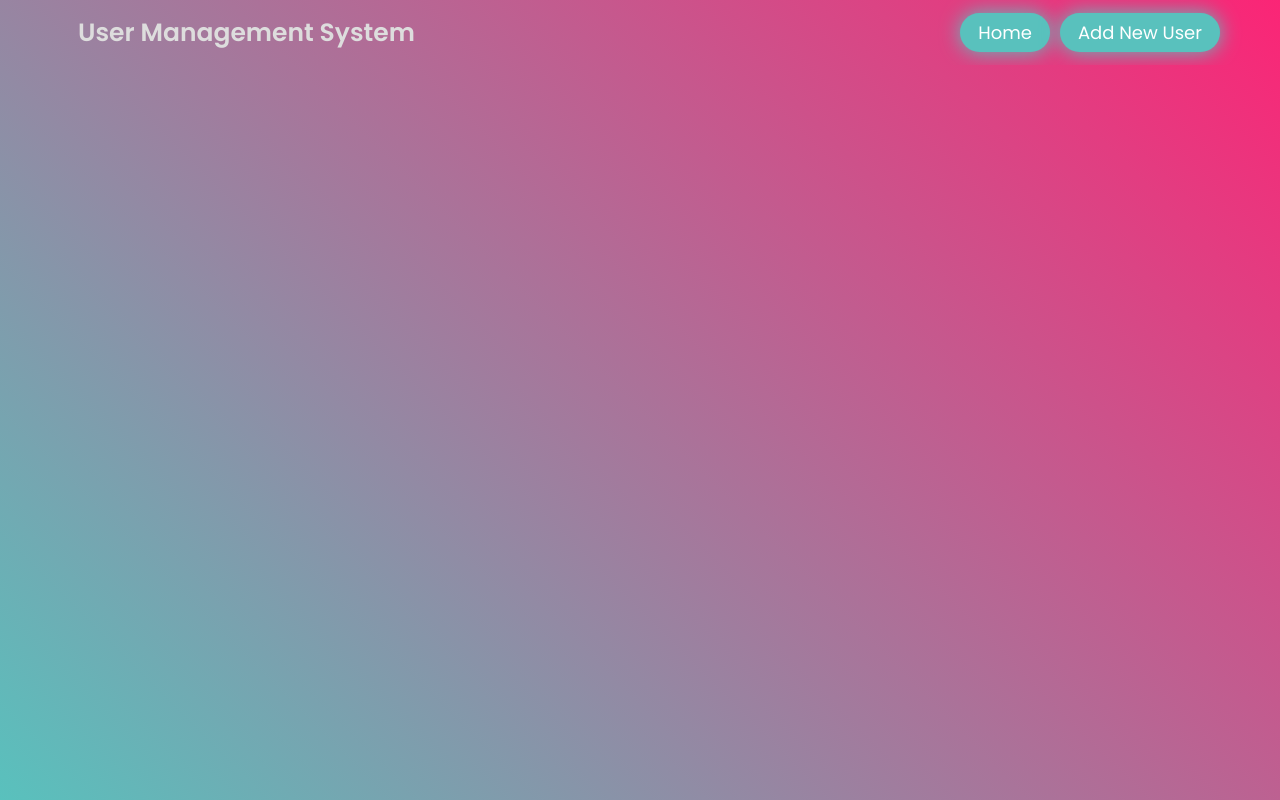
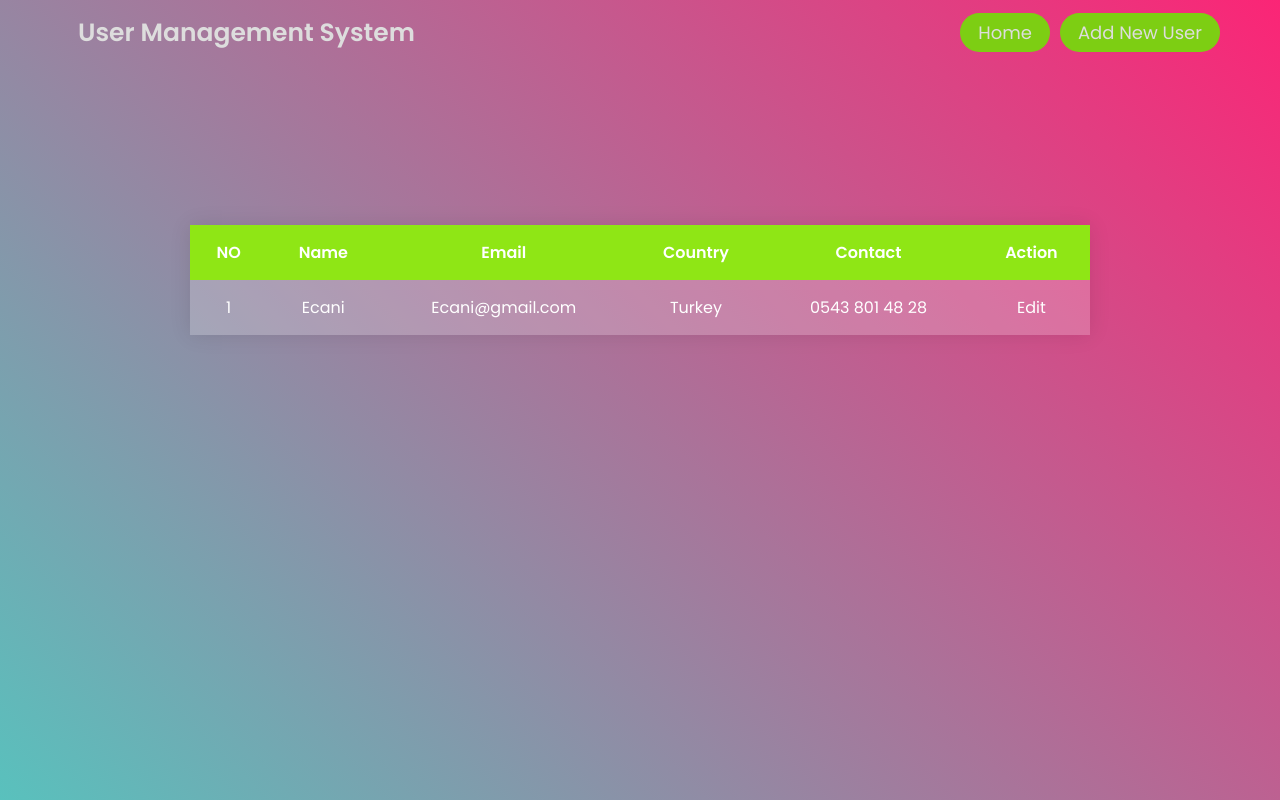
Before and after one commit to ecanivrl/React-Expressj.s, a React (Create React App) app in the folder frontend/: page / in a window 1280 px wide. Built offline with nearby package versions, Linux system fonts and the light colour scheme.

Commit message:
feat: added table home page and header

```diff
--- a/frontend/src/App.js
+++ b/frontend/src/App.js
@@ -1,9 +1,13 @@
 import Header from "./components/Header";
+import { Home } from "./pages/home/Home";
 
 function App() {
   return (
     <div >
       <Header />
+     <div className="container">
+     <Home/>
+     </div>
     </div>
   );
 }
--- a/frontend/src/components/header.css
+++ b/frontend/src/components/header.css
@@ -31,11 +31,8 @@
 }
 
 .header a.active {
-  background-color: #59C1BD;
-  /* color: #FB2576; */
-  COLOR: #fff;
+  background-color: #7DCE13;
   border-radius: 30px;
-  box-shadow: 0 0 20px #59C1BD;
 }
 .header-right {
   display: flex;
--- /dev/null
+++ b/frontend/src/pages/home/Home.jsx
@@ -0,0 +1,30 @@
+import "./home.css"
+
+export const Home = () => {
+  return (
+    <div className="table-wrapper">
+        <table>
+            <thead>
+                <tr>
+                    <th>NO</th>
+                    <th>Name</th>
+                    <th>Email</th>
+                    <th>Country</th>
+                    <th>Contact</th>
+                    <th>Action</th>
+                </tr>
+            </thead>
+            <tbody>
+                <tr>
+                    <td>1</td>
+                    <td>Ecani</td>
+                    <td>Ecani@gmail.com</td>
+                    <td>Turkey</td>
+                    <td>0543 801 48 28</td>
+                    <td>Edit</td>
+                </tr>
+            </tbody>
+        </table>
+    </div>
+  )
+}
--- /dev/null
+++ b/frontend/src/pages/home/home.css
@@ -0,0 +1,58 @@
+table {
+    min-width: 900px;
+    border-collapse: collapse;
+    overflow: hidden;
+    box-shadow: 0 0 20px rgba(0, 0, 0, 0.1);
+  }
+  th,
+  td {
+    padding: 15px;
+    background-color: rgba(255, 255, 255, 0.2);
+    color: #fff;
+    text-align: center;
+  }
+
+  th {
+    text-align: center;
+  }
+  thead th {
+    background-color: #8fe615;
+  }
+  tbody tr:hover {
+    background-color: rgba(255, 255, 255, 0.3);
+  }
+  tbody td {
+    position: relative;
+  }
+  tbody td:hover:before {
+    content: "";
+    position: absolute;
+    left: 0;
+    right: 0;
+    top: -9999px;
+    bottom: -9999px;
+    background-color: rgba(255, 255, 255, 0.2);
+    z-index: -1;
+  }
+
+  .buttons {
+    display: flex;
+    justify-content: center;
+    column-gap: 10px;
+  }
+
+  @media (max-width: 992px) {
+    .table-wrapper {
+      width: 500px;
+      overflow-x: scroll;
+    }
+    .table {
+      overflow-x: scroll;
+    }
+  }
+
+  @media (max-width: 576px) {
+    .table-wrapper {
+      width: 320px;
+    }
+  }
```
